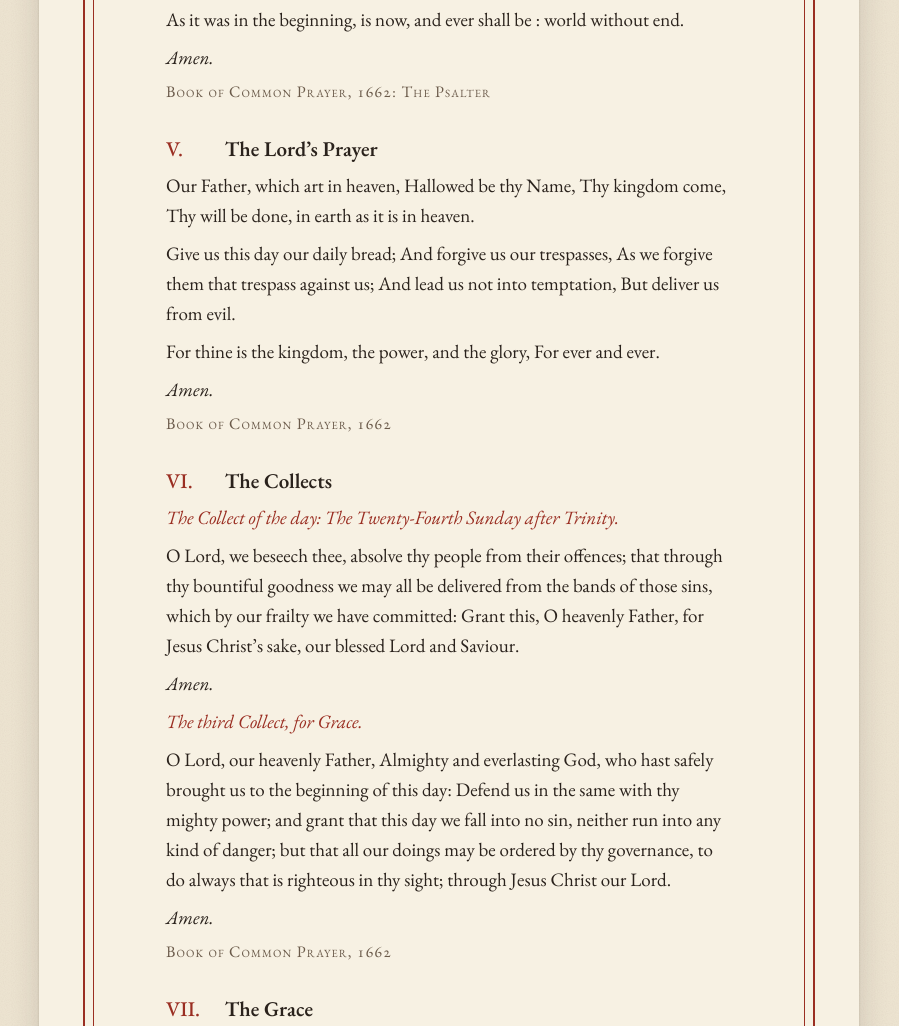
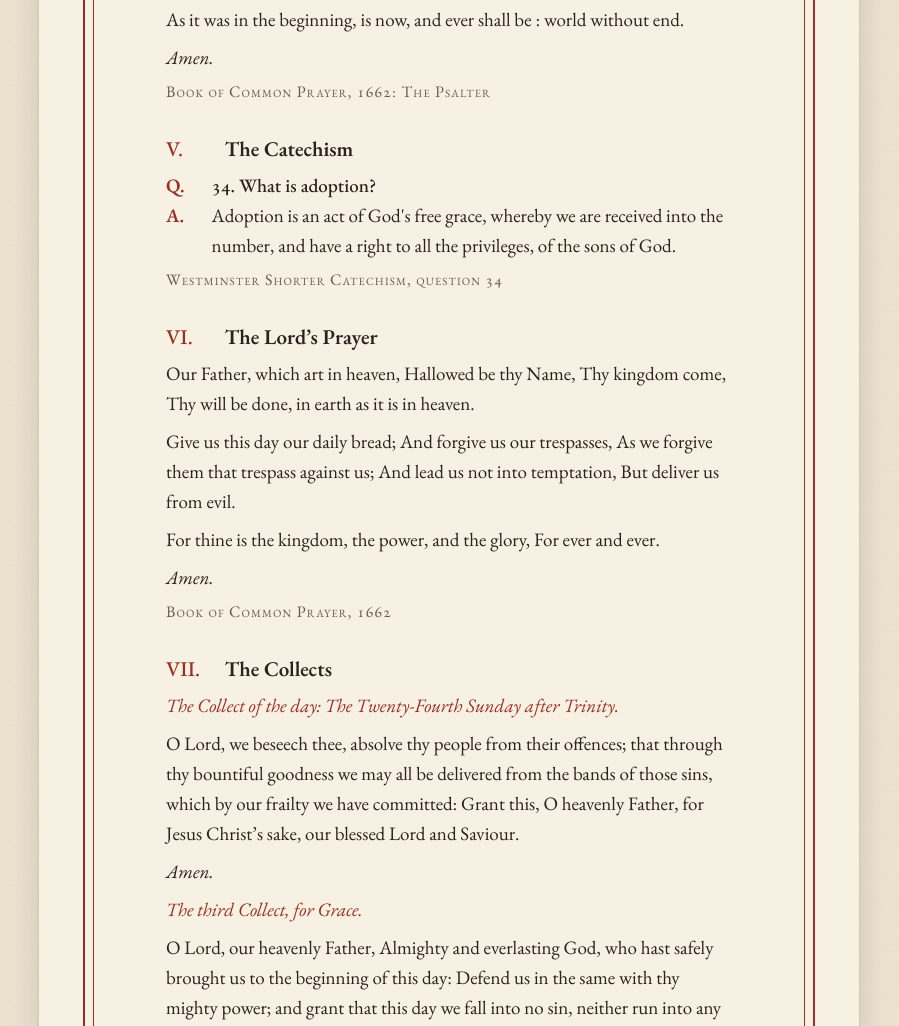
Before and after one commit to matthewaklassen/daily-office, a plain HTML site: page index.html in a window 1280 px wide. Shown: the part 2624-3650 px from the top of the page, without its empty margins (191-1090 px from the left). Drawn offline with nearby package versions, Linux system fonts and the light colour scheme.

Commit message:
Add catechism to personal form; begin the catechism cycle on Advent Sunday
Co-Authored-By: Claude Opus 5.5 <noreply@anthropic.com>
Claude-Session: https://claude.ai/code/session_01K4NLAtYWKn4okkvpEKBXPt

```diff
--- a/index.html
+++ b/index.html
@@ -147,6 +147,7 @@ footer .ref{text-align:right;white-space:nowrap;font-variant-caps:small-caps;fon
     <li>Nothing in the offices is newly composed. Text in red italic is the prayer book's own rubric; notes marked ¶ are this edition's directions only.</li>
     <li>The Absolution is appointed for a minister. In its place this office reads the Comfortable Words of Scripture, from the Communion, and prays the 1662 Collect for pardon and peace (the Twenty-first Sunday after Trinity).</li>
     <li>The 1662 table of lessons includes readings from the Apocrypha. M'Cheyne's calendar, made for Scottish Presbyterian households, is used instead.</li>
+    <li>The Shorter Catechism is taken one question a day, the same in every form, beginning with Question 1 on Advent Sunday and starting again each Advent.</li>
     <li>The collect of the day follows the 1662 Sundays and the chief feasts of Christ (Christmas, the Circumcision, the Epiphany, Ash Wednesday, Good Friday, Easter Even, Ascension Day). Saints' days are not observed.</li>
     <li>The family and personal forms are shortened from the full office: the same texts, fewer of them, in the same order of call, confession, assurance, Word, prayer and blessing. They take the first psalm appointed for the day and one of the Comfortable Words in turn.</li>
     <li>The psalms follow the 1662 order of thirty days, with the 1662 Proper Psalms on Christmas Day, Ash Wednesday, Good Friday, Easter Day, Ascension Day and Whitsunday. On the thirty-first the psalms of the thirtieth are read.</li>
@@ -302,7 +303,9 @@ function collectsBlock(d, peace, third){
   return h+src('Book of Common Prayer, 1662: Collects; Morning and Evening Prayer');
 }
 function catechism(d){
-  const i=((diff(d,new Date(2026,0,1))%107)+107)%107, q=T.wsc[i];
+  // the cycle begins at Question 1 on Advent Sunday, the first day of the church year, and runs through the year
+  let A=advent(d.getFullYear()); if (d<A) A=advent(d.getFullYear()-1);
+  const i=diff(d,A)%107, q=T.wsc[i];
   return `<div class="qa"><b>Q.</b><span class="q">${q[0]}. ${esc(q[1])}</span><b>A.</b><span>${esc(q[2])}</span></div>`+src(`Westminster Shorter Catechism, question ${q[0]}`);
 }
 function reading(ref){
@@ -342,10 +345,8 @@ function shortOffice(d, dom, m, mc, s, family){
   h+=part(family?'The Psalm':'The Psalm',
     note(family?'Sing the opening stanzas of the first psalm appointed for today.':'Read the first psalm appointed for today.')+
     firstPsalm(d, office, family?3:2));
-  if (family){
-    h+=part('The Reading', reading(mc[m?0:1])+src("M'Cheyne Calendar: for the household"));
-    h+=part('The Catechism', catechism(d));
-  }
+  if (family) h+=part('The Reading', reading(mc[m?0:1])+src("M'Cheyne Calendar: for the household"));
+  h+=part('The Catechism', catechism(d));
   if (!family) h+=part("The Lord’s Prayer", lines(T.lordsprayer.filter(x=>x[0]!=='rubric'))+src('Book of Common Prayer, 1662'));
   let col='';
   { const ck=collectKey(d).key, c=T.collects[ck]; col+=`<p class="rub">The Collect of the day: ${esc(c.title)}.</p>`+lines(c.collect.map(t=>['text',t]));
```
